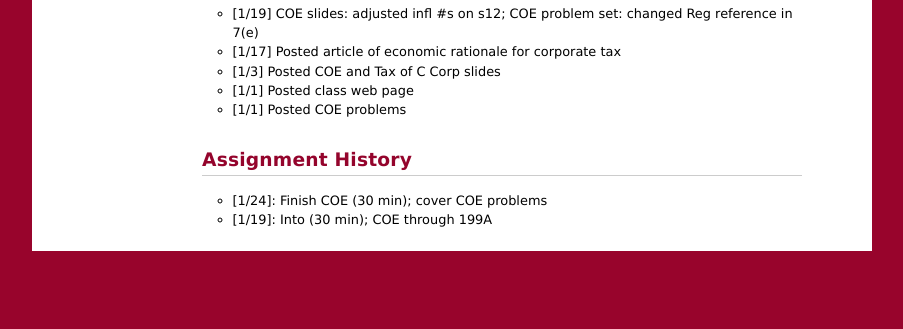
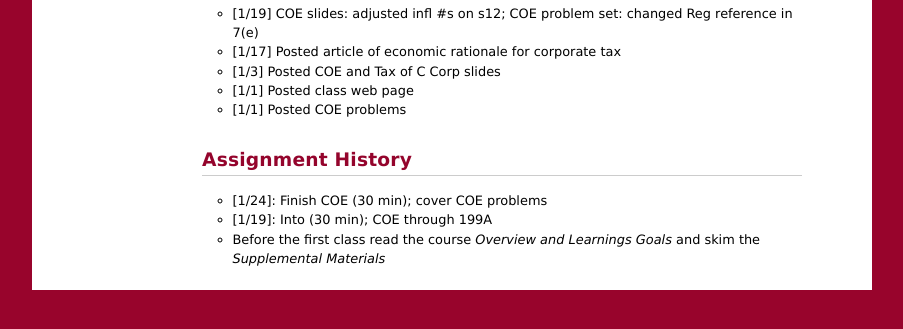
Before and after one commit to jmc877/Corporate-Tax, a plain HTML site: page updatehistory.html in a window 1280 px wide. Shown: the part 179-508 px from the top of the page, without its empty margins (188-1091 px from the left). Drawn offline with Linux system fonts and the light colour scheme.

Commit message:
Update updatehistory.html

```diff
--- a/updatehistory.html
+++ b/updatehistory.html
@@ -51,6 +51,8 @@
       <ul class="reading">
         <li>   [1/24]: Finish COE (30 min); cover COE problems
         <li>   [1/19]: Into (30 min); COE through 199A
+        <li>  Before the first class read the course <em>Overview and Learnings Goals</em> and skim the <em>Supplemental Materials</em> </small>
+         </li>
       </ul>
 
 </div>
```
